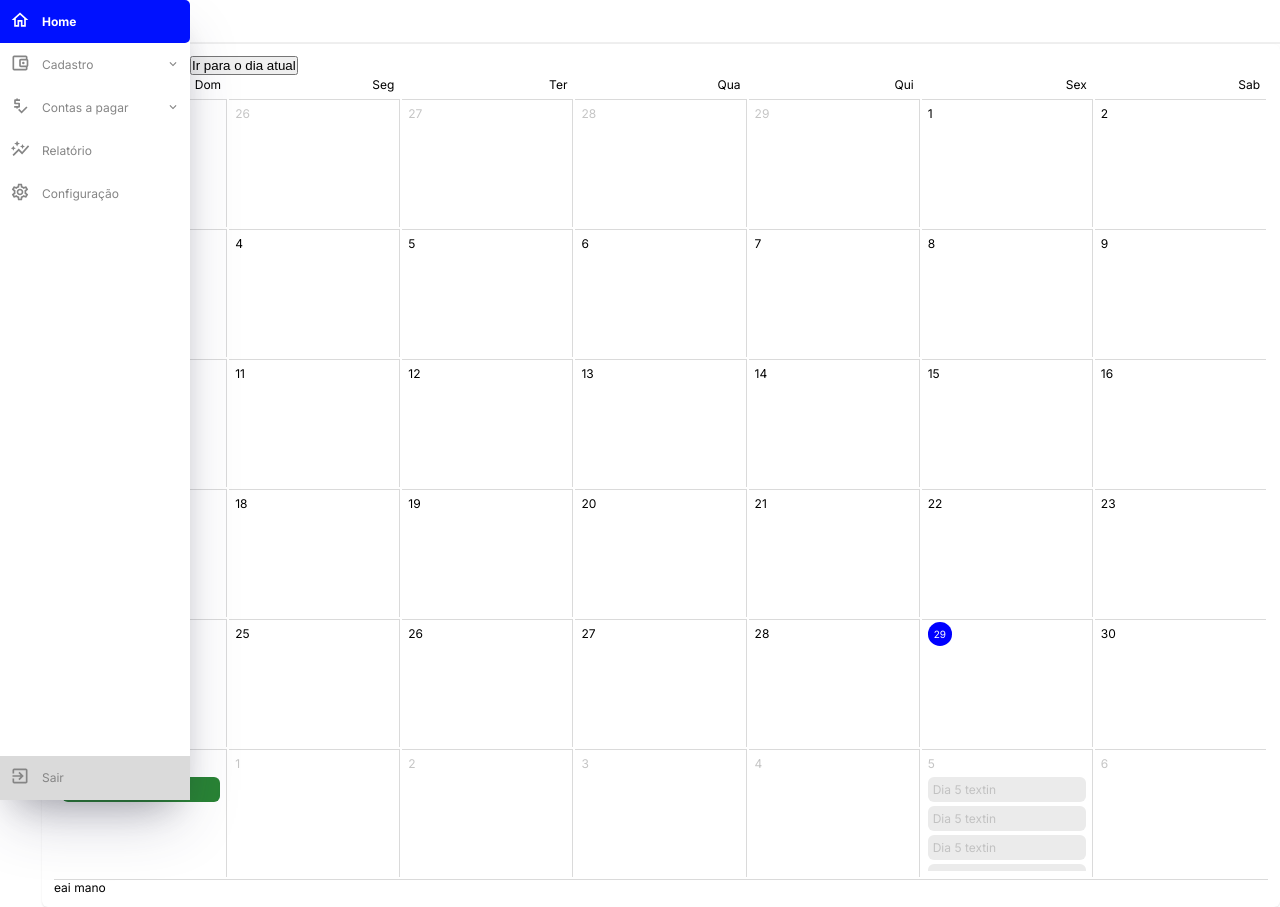
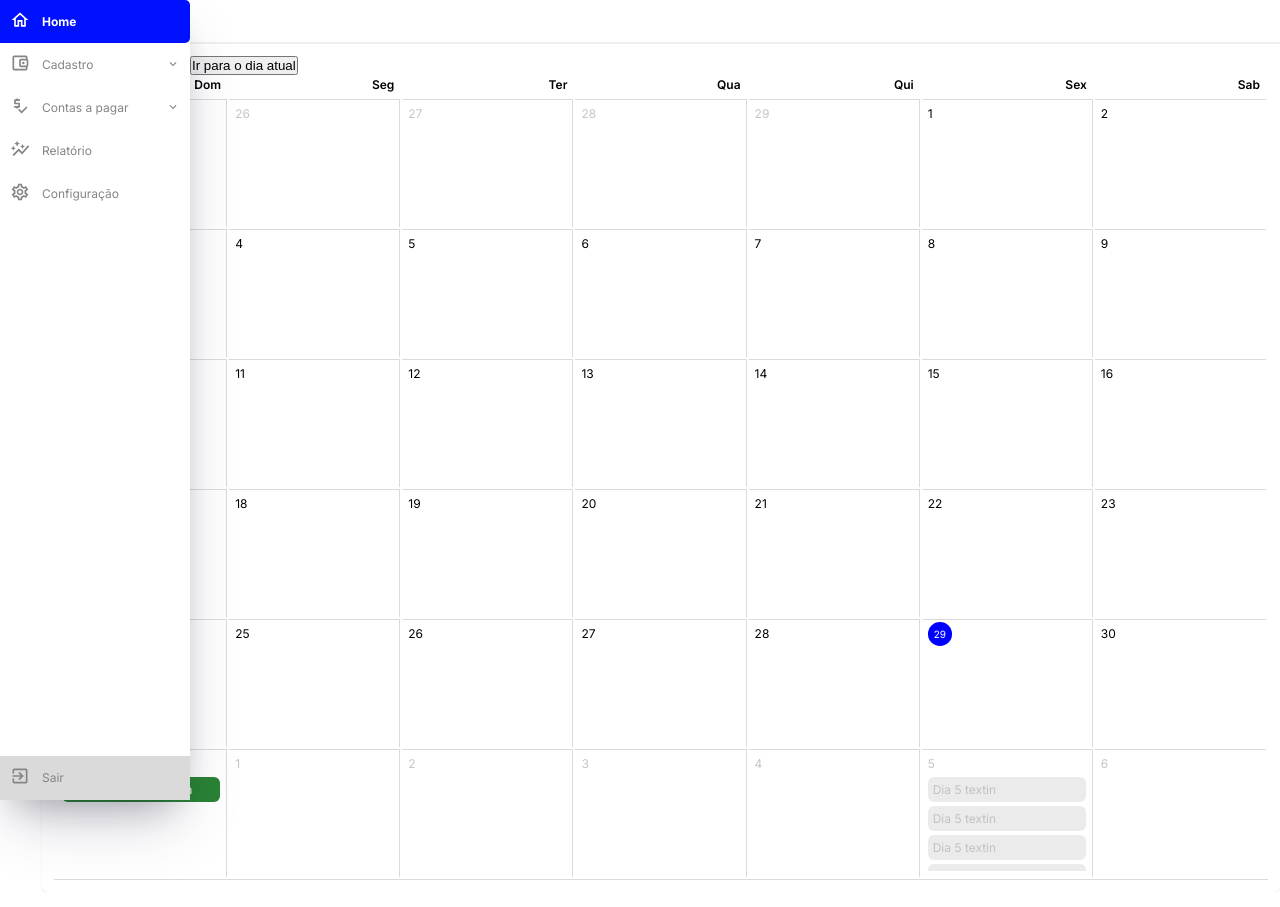
Before and after one commit to hugodesenv/web-financas, a Next.js app: page / in a window 1280 px wide. Built offline with nearby package versions, Linux system fonts and the light colour scheme.

Commit message:
Calendario

```diff
--- a/src/app/page.tsx
+++ b/src/app/page.tsx
@@ -2,23 +2,19 @@
 
 import MyCalendar from "@/components/calendar/calendar-events/MyCalendar";
 import MyCard from "@/components/card/MyCard";
+import MyDrawer from "@/components/drawer/MyDrawer";
 import MyTopBar from "@/components/menu/topBar/MyTopBar";
+import { useState } from "react";
 
-export default function Home() {
-  return (
-    <div>
-      <MyTopBar title="Home" />
-      <MyCard>
-        <MyCalendar
-          events={[
+const schedulesTest = [
   {
     date: "2024-03-31",
-              title: "Dia 5 textin",
+    title: "Dia 31 de março textin",
     backgroundColor: "#288334",
   },
   {
     date: "2024-01-22",
-              title: "Dia 5 textin",
+    title: "Dia 22 de janeiro textin",
     backgroundColor: "#288334",
   },
   {
@@ -61,16 +57,33 @@ export default function Home() {
       description: "testing",
     },
   },
-          ]}
+];
+
+export default function Home() {
+  const [detailtEvent, setDetailtEvent] = useState({ isOpen: false, data: {} as any });
+
+  function handleEventCalendarClick(data: any) {
+    setDetailtEvent({ data, isOpen: true });
+  }
+
+  return (
+    <div>
+      <MyTopBar title="Home" />
+      <MyCard>
+        {/** calendário contendo os agendamentos do dia */}
+        <MyCalendar
+          onItemClick={handleEventCalendarClick}
+          events={schedulesTest}
         />
-        <div
-          draggable
-          onDragStart={(e) => {
-            console.log("drag", e);
-          }}
+        {/** drawer quando clicamos no evento do dia do calendário */}
+        <MyDrawer
+          title={detailtEvent.data?.title}
+          isOpen={detailtEvent.isOpen}
+          onClose={() => setDetailtEvent({ isOpen: false, data: {} })}
         >
-          eai mano
-        </div>
+          {console.log(detailtEvent?.data)};
+          <div>{detailtEvent?.data?.date}</div>
+        </MyDrawer>
       </MyCard>
     </div>
   );
--- a/src/components/calendar/calendar-events/MyCalendar.tsx
+++ b/src/components/calendar/calendar-events/MyCalendar.tsx
@@ -16,7 +16,10 @@ const WeekTitle = () => (
   </tr>
 );
 
-export default function MyCalendar({ events }: { events: IEventsDay[] }) {
+export default function MyCalendar({ events, onItemClick }: {
+  events: IEventsDay[],
+  onItemClick: (data: any) => void
+}) {
   const currentDate = {
     month: moment.month() + 1,
     year: moment.year()
@@ -70,6 +73,7 @@ export default function MyCalendar({ events }: { events: IEventsDay[] }) {
             monthSelected={monthYearSelected.month}
             yearSelected={monthYearSelected.year}
             events={events}
+            onItemClick={onItemClick}
           />
         </tbody>
       </table>
--- a/src/components/calendar/calendar-events/components/MyCalendarDaysComponent.tsx
+++ b/src/components/calendar/calendar-events/components/MyCalendarDaysComponent.tsx
@@ -7,16 +7,22 @@ export default function DaysComponent({
   monthSelected,
   yearSelected,
   events,
+  onItemClick,
 }: {
   monthSelected: number;
   yearSelected: number;
   events: IEventsDay[];
+  onItemClick: (data: any) => void;
 }) {
   const maxSize = 7 * 6; // 7 dias por 6 semanas.
   const weeks = MyCalendarUtils.getCalendarDays({
     dateSelected: { month: monthSelected, year: yearSelected },
     maxSize: maxSize,
   });
+
+  function handleItemClick(data: any) {
+    onItemClick(data);
+  }
 
   return weeks.map((weeks: IElements[]) => {
     const days = weeks.map((day: IElements, idx: number) => {
@@ -32,7 +38,7 @@ export default function DaysComponent({
             <MyCalendarEventsDay
               date={day.date}
               events={events}
-              onClick={(data: any) => console.log("clicou no item", data)}
+              onClick={handleItemClick}
             />
           </ul>
         </td>
--- a/src/components/calendar/calendar-events/components/MyCalendarEventsDay.tsx
+++ b/src/components/calendar/calendar-events/components/MyCalendarEventsDay.tsx
@@ -19,7 +19,7 @@ export default function MyCalendarEventsDay({
 }) {
   const eventsOfTheDay = events.filter((ev: IEventsDay) => ev.date == date);
   return eventsOfTheDay.map((eventDay: IEventsDay) => {
-    const objectWhenClicked = { date, data: eventDay.data };
+    const objectWhenClicked = { date, title: eventDay.title, data: eventDay.data };
     const style = {
       background: eventDay.backgroundColor ?? "blue",
     } as CSSProperties;
--- a/src/components/calendar/calendar-events/style.css
+++ b/src/components/calendar/calendar-events/style.css
@@ -9,7 +9,7 @@
 
 /** titulo dos dias da semana */
 .calendar-table thead tr th {
-  font-weight: normal;
+  font-weight: 600;
   text-align: right;
   padding-bottom: 5px;
   padding-right: 6px;
--- a/src/components/drawer/style.css
+++ b/src/components/drawer/style.css
@@ -35,6 +35,7 @@
   display: flex;
   padding: 16px;
   justify-content: space-between;
+  margin-right: 10px;
   user-select: none;
 }
 
```
Lines whose indentation alone changed are shown as unchanged.
